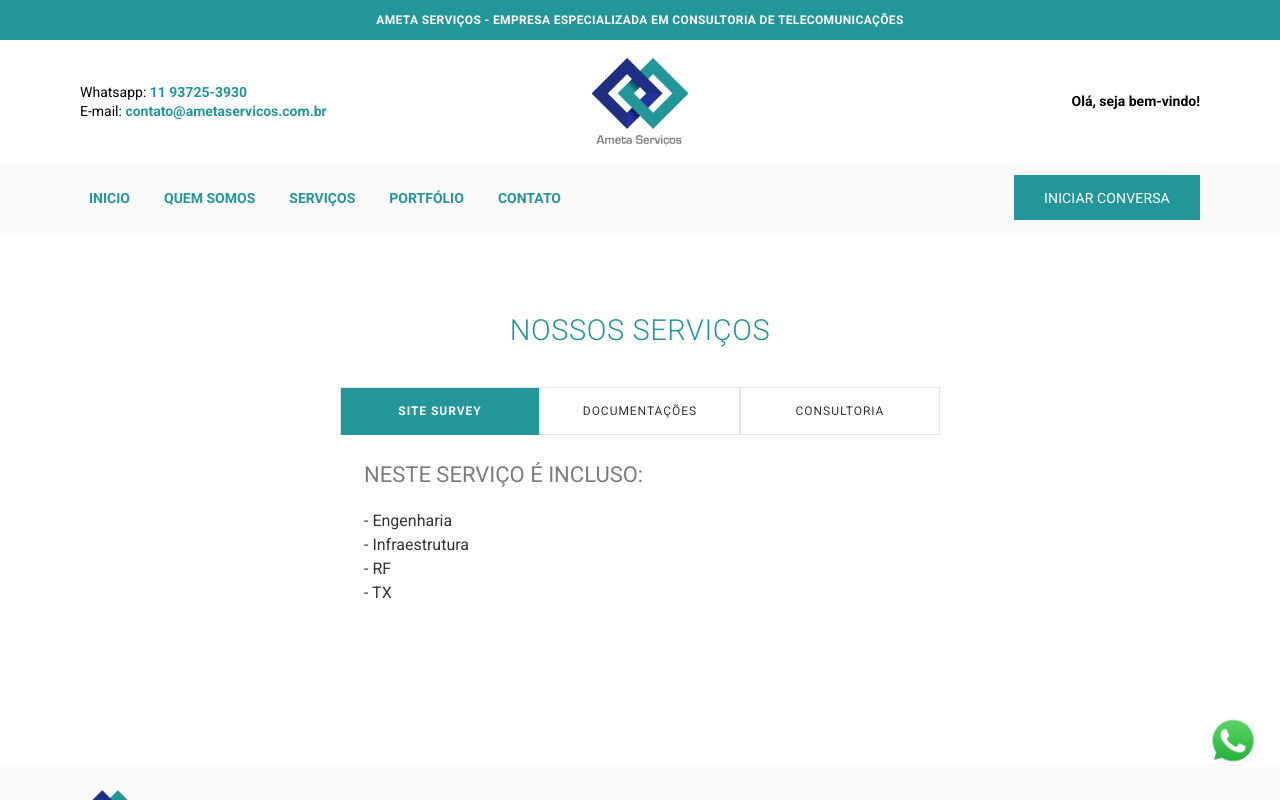
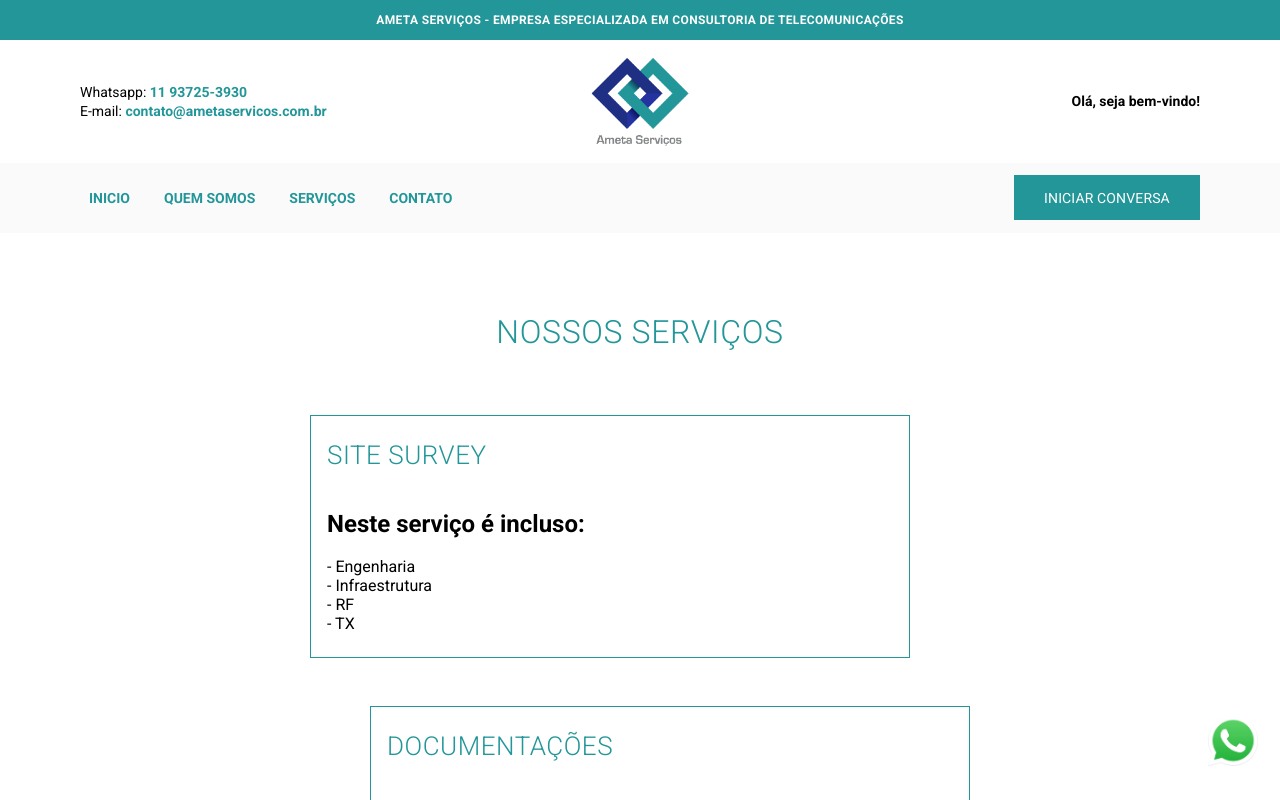
Before and after one commit to gabrielfallcon/ametaservicos, a Next.js app: page /services in a window 1280 px wide. Shown: the top 800 px of the page. Built offline with nearby package versions, Linux system fonts and the light colour scheme.

Commit message:
ajustes em layouts

```diff
--- /dev/null
+++ b/src/components/ContentBox/contentBox.module.scss
@@ -0,0 +1,36 @@
+.contentContainer {
+  width: 100%;
+  max-width: 600px;
+  margin: 24px auto;
+  padding: 24px 16px;
+  display: flex;
+  flex-direction: column;
+  border: 1px solid #239699;
+  transition: .4s;
+
+  &[direction="right"] {
+    @media (min-width: 1000px) {
+      transform: translateX(30px);
+    }
+  }
+
+  @media (min-width: 1100px) {
+    transform: translateX(-30px);
+
+    &:hover {
+      transform: translateX(0);
+    }
+  }
+
+  .contentBoxTitle {
+    font-size: 26px;
+    font-weight: 300;
+    text-transform: uppercase;
+    letter-spacing: 0.02em;
+    margin-bottom: 40px;
+    color: #239699;
+  }
+  .contentText {
+    width: 100%;
+  }
+}
--- /dev/null
+++ b/src/components/ContentBox/index.tsx
@@ -0,0 +1,23 @@
+import React from "react";
+
+import styles from './contentBox.module.scss';
+
+export interface IContentBox
+  extends React.HTMLAttributes<HTMLDivElement> {
+  title?: string;
+  direction?: 'left' | 'right'
+}
+
+export function ContentBox({children, ...props}: IContentBox)  {
+  const { title, direction } = props;
+
+  return(
+    <div className={styles.contentContainer} {...props}>
+      {title && <h1 className={styles.contentBoxTitle}>{title}</h1>}
+
+      <div className={styles.contentText}>
+        {children}
+      </div>
+    </div>
+  )
+}
--- a/src/components/Header/index.tsx
+++ b/src/components/Header/index.tsx
@@ -54,9 +54,6 @@ export function Header() {
                 <Link href="/services">
                   <a>Serviços</a>
                 </Link>
-              </li>
-              <li>
-                <a href="">Portfólio</a>
               </li>
               <li>
                 <Link href="/contact">
@@ -117,9 +114,6 @@ export function Header() {
                   Serviços
                 </a>
               </Link>
-              <a href="" onClick={handleMenuMobile}>
-                Portfólio
-              </a>
               <Link href="/contact">
                 <a onClick={handleMenuMobile}>
                   Contato
--- a/src/components/index.tsx
+++ b/src/components/index.tsx
@@ -9,3 +9,4 @@ export { SectionQualidade } from './SectionQualidade';
 export { Modal } from './Modal';
 export { default as TabPanel, Tab } from './TabPanel';
 export { Footer } from './Footer';
+export { ContentBox }  from './ContentBox';
--- a/src/pages/services.tsx
+++ b/src/pages/services.tsx
@@ -1,5 +1,5 @@
 import Head from 'next/head';
-import { TabPanel, Tab } from '../components';
+import { TabPanel, Tab, ContentBox } from '../components';
 
 import styles from '../styles/services.module.scss';
 
@@ -11,11 +11,11 @@ export default function Services() {
       </Head>
 
       <main className={styles.main}>
+
         <section className={styles.sectionServices}>
-          <h1>Nossos serviços</h1>
+          <h1 className={styles.serviceTitle}>Nossos serviços</h1>
 
-          <TabPanel className={styles.contentPanel}>
-            <Tab title="Site Survey">
+          <ContentBox title="Site Survey">
             <h2>Neste serviço é incluso: </h2> <br />
 
             <p>
@@ -24,8 +24,9 @@ export default function Services() {
               - RF <br />
               - TX
             </p>
-            </Tab>
-            <Tab title="Documentações">
+          </ContentBox>
+
+          <ContentBox title="Documentações" direction="right">
             <h2>Neste serviço é incluso: </h2> <br />
 
             <p>
@@ -35,8 +36,9 @@ export default function Services() {
               - Solicitação de Compartilhamento <br />
               - Laudo Radiométrico
             </p>
-            </Tab>
-            <Tab title="Consultoria">
+          </ContentBox>
+
+          <ContentBox title="Consultoria">
             <h2>Neste serviço é incluso: </h2> <br />
 
             <p>
@@ -44,8 +46,7 @@ export default function Services() {
               - Documentação <br />
               - Elaboração de War Room (Site Solution)) <br />
             </p>
-            </Tab>
-          </TabPanel>
+          </ContentBox>
         </section>
       </main>
     </>
--- a/src/styles/services.module.scss
+++ b/src/styles/services.module.scss
@@ -4,6 +4,10 @@
   justify-content: center;
   flex-direction: column;
   position: relative;
+
+  @media (max-width: 768px) {
+    padding: 0 16px;
+  }
 
   .sectionServices {
     width: 100%;
@@ -15,12 +19,8 @@
     justify-content: flex-start;
     flex-direction: column;
 
-    @media (max-width: 768px) {
-      overflow: hidden;
-    }
-
-    h1 {
-      font-size: 29px;
+    .serviceTitle {
+      font-size: 32px;
       font-weight: 300;
       text-transform: uppercase;
       letter-spacing: 0.02em;
```
Also changed, not shown: src/styles/about.module.scss (+0 -15 lines). Lines whose indentation alone changed are shown as unchanged.
